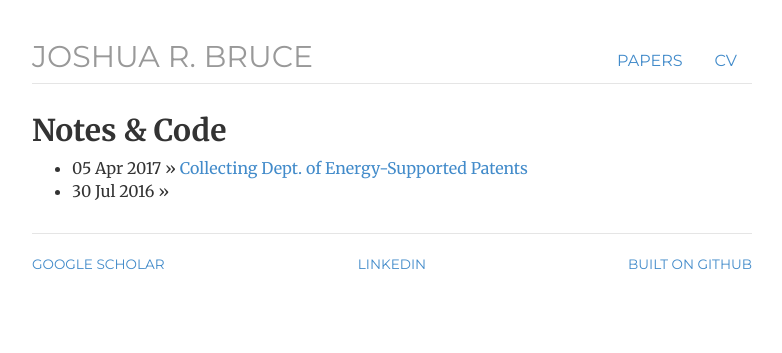
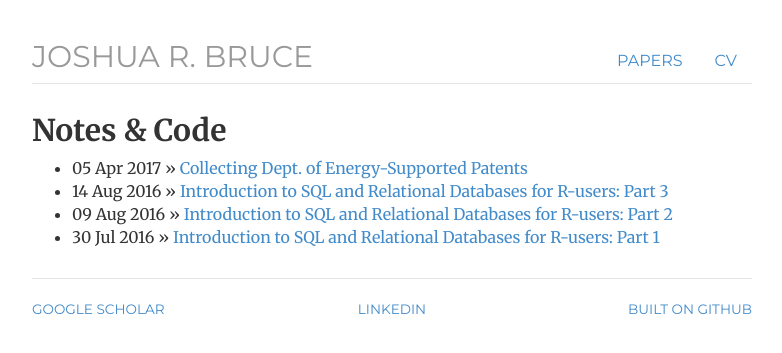
Before and after one commit to joshuarbruce/joshuarbruce.github.io, a Jekyll site: the page built from notes/index.html, in a window 1280 px wide. Shown: the top 353 px of the page, without its empty margins (248-1030 px from the left). Built offline with Jekyll 4.4.1, drawn with Linux system fonts in a browser that asks for light colours; nearby versions of some CDN libraries.

Commit message:
Update index.html

```diff
--- a/notes/index.html
+++ b/notes/index.html
@@ -12,6 +12,13 @@ title: Notes & Code
   </li>
     {% endfor %}
   <li>
-    <span>30 Jul 2016</span> &raquo; <a href="https://taylorwhitten.github.io/blog/RSQLite1" title="Introduction to SQL and Relational Databases for R-users: Part 1" target = "_blank">
-    </a></li>
+    <span>14 Aug 2016</span> &raquo; <a href="https://taylorwhitten.github.io/blog/RSQLite3" target = "_blank">Introduction to SQL and Relational Databases for R-users: Part 3</a>
+  </li>
+    <li>
+    <span>09 Aug 2016</span> &raquo; <a href="https://taylorwhitten.github.io/blog/RSQLite2" target = "_blank">Introduction to SQL and Relational Databases for R-users: Part 2</a>
+  </li>
+    <li>
+    <span>30 Jul 2016</span> &raquo; <a href="https://taylorwhitten.github.io/blog/RSQLite1" target = "_blank">Introduction to SQL and Relational Databases for R-users: Part 1</a>
+  </li>
+
 </ul>
```
